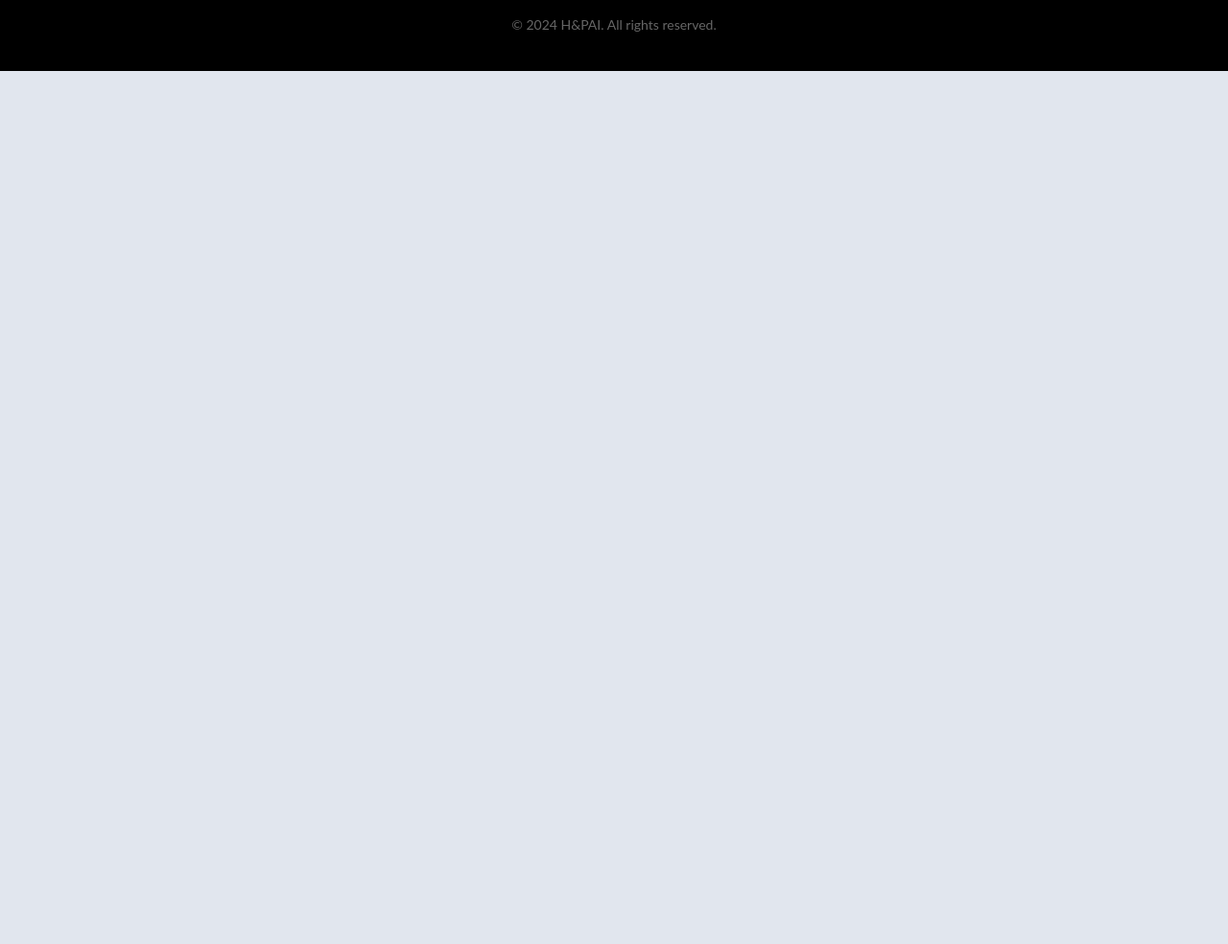
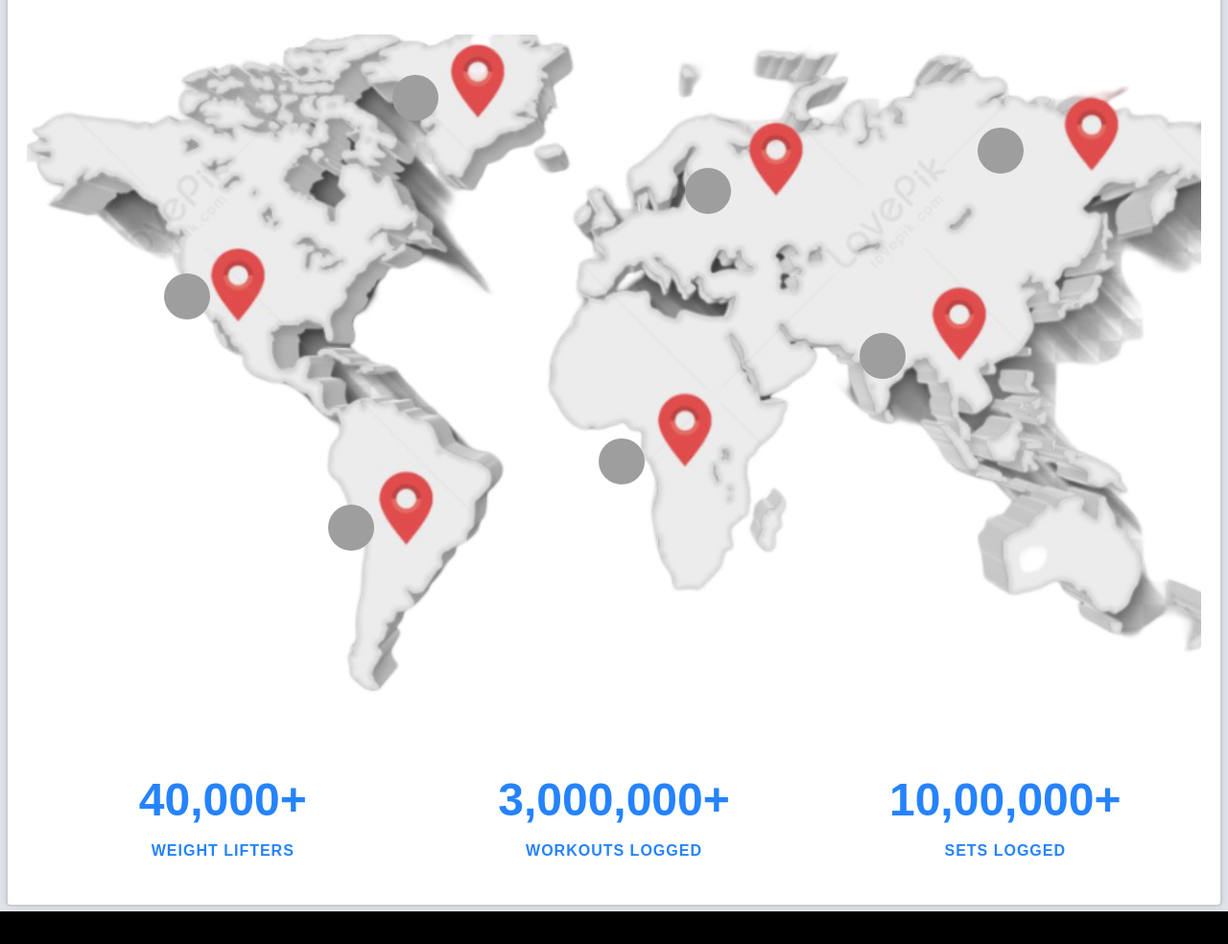
Before and after one commit to TanHuy2k2/Pose_DATN, a plain HTML site: page frontend/home.html in a window 1280 px wide. Shown: the part 1466-2450 px from the top of the page at 96% size. Before the commit the page ends 1540 px from the top, so only its background shows below. Drawn offline with Linux system fonts and the light colour scheme; grey boxes are pictures that could not be loaded.

Commit message:
add global map for home page

```diff
--- a/frontend/css/style_home.css
+++ b/frontend/css/style_home.css
@@ -114,6 +114,7 @@ body {
   box-shadow: 0 0 10px rgba(0, 0, 0, 0.1);
   margin: 5px;
   height: 35em;
+  width: 99%;
 }
 .testimonial .stars {
   font-size: 24px;
@@ -130,6 +131,130 @@ body {
 .testimonial .highlight {
   background-color: #FFD580; /* Light orange highlight */
   padding: 0 5px;
+}
+.testimonial_1 {
+  text-align: center;
+  padding: 100px 20px;
+  color: #333;
+  background-color: #fff;
+  border: 2px solid #ccc;
+  border-radius: 5px;
+  box-shadow: 0 0 10px rgba(0, 0, 0, 0.1);
+  margin: 5px;
+  height: 70em;
+  width: 99%;
+}
+.global-map{
+  text-align: center;
+  background-image: url('/frontend/images/bg_map.png');
+  background-repeat: no-repeat;
+  background-size: cover;
+  width: 100%;
+  height: 43em;
+}
+.section-intro{
+  text-align: center;
+  flex-direction: column;
+  align-items: center;
+  max-width: 1500px;
+  margin-bottom: 80px;
+  padding-left: 15px;
+  padding-right: 15px;
+  display: flex;
+}
+.testimonials-v1{
+  justify-content: center;
+  align-items: center;
+  display: flex;
+  position: relative;
+  width: 100%;
+  height: 100%;
+}
+.review_v1{
+  cursor: pointer;
+  justify-content: center;
+  align-items: center;
+  padding: 8px;
+  display: flex;
+}
+.review_v1._1 {
+  z-index: 1;
+  position: absolute;
+  top: 5%;
+  left: 30.5%;
+}
+.review_v1._2 {
+  z-index: 1;
+  position: absolute;
+  top: 35%;
+  left: 11%;
+}
+.review_v1._3 {
+  z-index: 1;
+  position: absolute;
+  top: 70%;
+  left: 25%;
+}
+.review_v1._4 {
+  z-index: 1;
+  position: absolute;
+  top: 60%;
+  left: 48%;
+}
+.review_v1._5 {
+  z-index: 1;
+  position: absolute;
+  top: 19%;
+  left: 55.4%;
+}
+.review_v1._6 {
+  z-index: 1;
+  position: absolute;
+  top: 44%;
+  left: 70.3%;
+}
+.review_v1._7 {
+  z-index: 1;
+  position: absolute;
+  top: 13%;
+  left: 80.3%;
+}
+.review-v1-avatar{
+  filter: grayscale();
+  border: 3px #d7dce5;
+  border-radius: 100%;
+  width: 48px;
+  height: 48px;
+}
+.achievements{
+  justify-content: center;
+  width: 100%;
+  margin-top: 64px;
+  display: flex;
+}
+.achievement-number-2 {
+  color: #2583fd;
+  margin-bottom: 20px;
+  font-family: Rubik, sans-serif;
+  font-size: 48px;
+  font-weight: 700;
+  line-height: 44px;
+}
+.achievement{
+  flex-direction: column;
+  flex: 1;
+  align-items: center;
+  padding: 24px 15px;
+  font-weight: 700;
+  display: flex;
+}
+.map-data-label {
+  color: #2583fd;
+  letter-spacing: 1px;
+  text-transform: uppercase;
+  font-family: Rubik, sans-serif;
+  font-size: 16px;
+  font-weight: 700;
 }
 .footer {
   width: 100%;
--- a/frontend/home.html
+++ b/frontend/home.html
@@ -27,6 +27,57 @@
         <div class="stars">★★★★★</div>
         <p>“I've tried many fitness apps/website and so far H&PAI is easily the best in terms of an <span class="highlight">easy to use interface and automatically optimizing workouts</span>. I highly recommend this page!”</p>
         <p>5-star review from Heathmizer on the App Store</p>
+    </section>
+
+    <section class="testimonial_1">
+        <div class="section-intro">
+            <h2>Powered by 6M Workouts</h2>
+        </div>
+        <div class="global-map">
+            <div class="testimonials-v1">
+                <div class="review_v1 _1">
+                    <img src="https://cdn.prod.website-files.com/5c34b1d990599d63c8b3e892/5c34b1d990599dd7edb3e983_avatar-04.jpg" alt class="review-v1-avatar">
+                </div>
+                <div class="review_v1 _2">
+                    <img src="https://cdn.prod.website-files.com/5c34b1d990599d63c8b3e892/5c34b1d990599d9baeb3e985_avatar-05.jpg" alt class="review-v1-avatar">
+                </div>
+                <div class="review_v1 _3">
+                    <img src="https://cdn.prod.website-files.com/5c34b1d990599d63c8b3e892/5c34b1d990599dfdcdb3e990_avatar-11.jpg" alt class="review-v1-avatar">
+                </div>
+                <div class="review_v1 _4">
+                    <img src="https://cdn.prod.website-files.com/5c34b1d990599d63c8b3e892/5c34b1d990599d7af0b3e98e_avatar-09.jpg" alt class="review-v1-avatar">
+                </div>
+                <div class="review_v1 _5">
+                    <img src="https://cdn.prod.website-files.com/5c34b1d990599d63c8b3e892/5c34b1d990599dcc6cb3e986_avatar-01.jpg" alt class="review-v1-avatar">
+                </div>
+                <div class="review_v1 _6">
+                    <img src="https://cdn.prod.website-files.com/5c34b1d990599d63c8b3e892/5c34b1d990599d0599b3e991_avatar-12.jpg" alt class="review-v1-avatar">
+                </div>
+                <div class="review_v1 _7">
+                    <img src="https://cdn.prod.website-files.com/5c34b1d990599d63c8b3e892/5c34b1d990599d0599b3e991_avatar-12.jpg" alt class="review-v1-avatar">
+                </div>
+            </div>
+        </div>
+        <div class="achievements">
+            <div class="achievement">
+                <div class="achievement-number-2">40,000+</div>
+                <div>
+                    <strong class="map-data-label">WEIGHT LIFTERS</strong>
+                </div>
+            </div>
+            <div class="achievement">
+                <div class="achievement-number-2">3,000,000+</div>
+                <div>
+                    <strong class="map-data-label">WORKOUTS LOGGED</strong>
+                </div>
+            </div>
+            <div class="achievement">
+                <div class="achievement-number-2">10,00,000+</div>
+                <div>
+                    <strong class="map-data-label">SETS LOGGED</strong>
+                </div>
+            </div>
+        </div>
     </section>
 
     <footer class="footer">
```
Also changed, not shown: frontend/images/Capture.PNG (added), frontend/images/bg_map.png (added), frontend/images/global_map.jpg (added).
